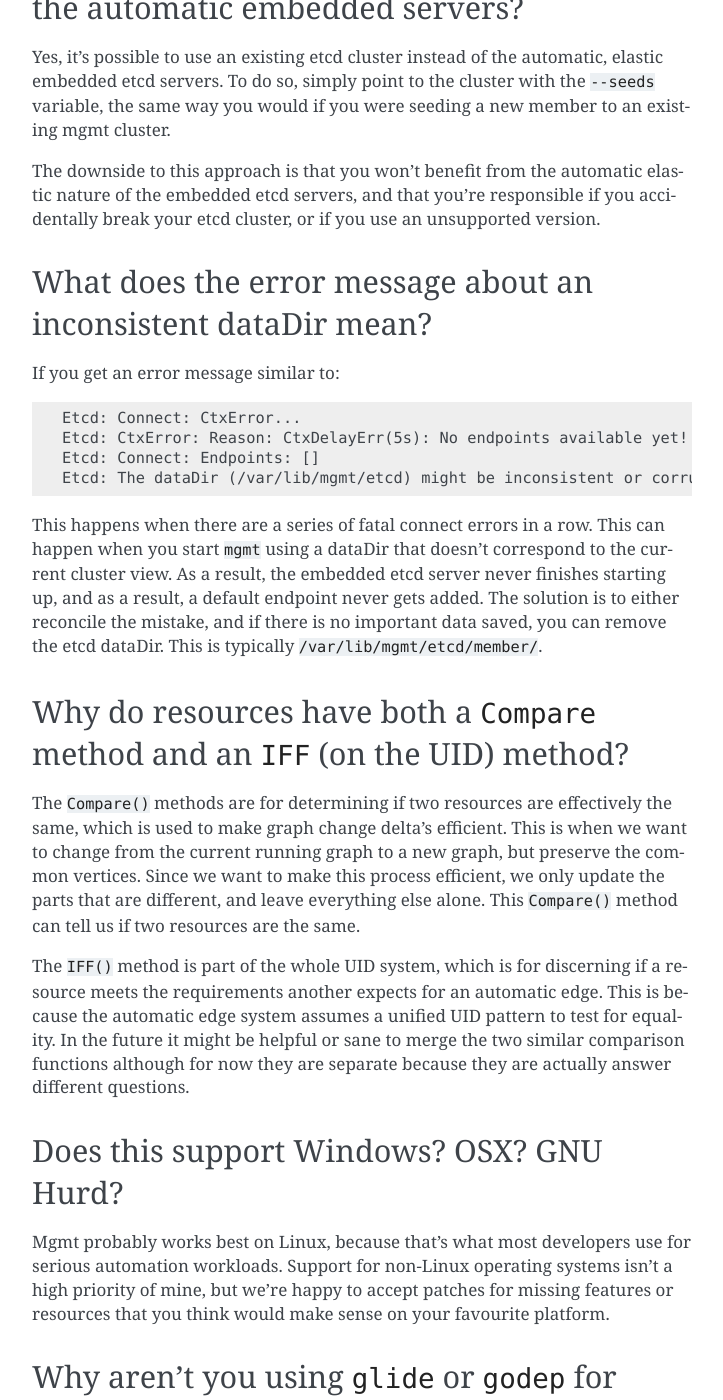
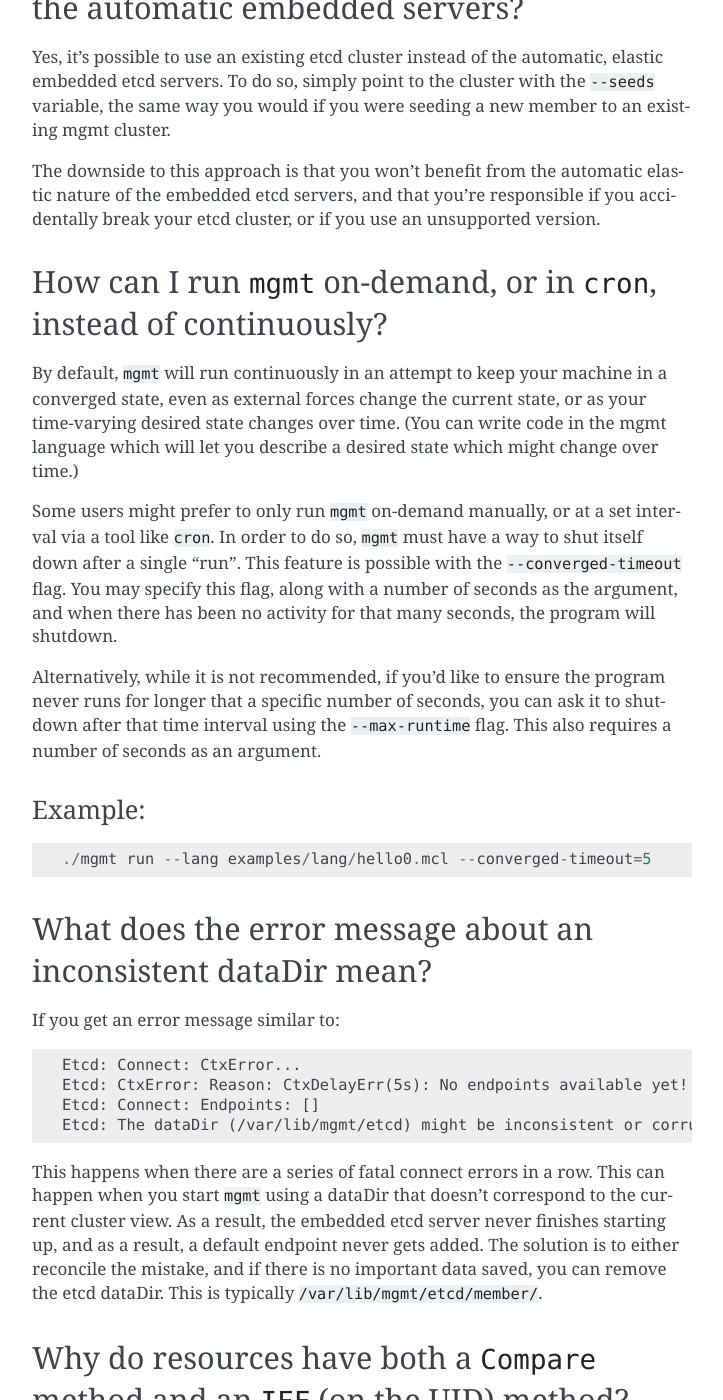
Before and after one commit to purpleidea/mgmt, a Sphinx documentation site: the page built from docs/faq.md, in a window 1280 px wide and 1400 px high, scrolled down 1771 px. Shown: the whole window, without its empty margins (388-1111 px from the left). Built offline with Sphinx 7.4.7, drawn with Linux system fonts in a browser that asks for light colours; some of the changed text lies outside the part shown.

Commit message:
docs: Add an entry to the faq about converged timeouts

````diff
--- a/docs/faq.md
+++ b/docs/faq.md
@@ -76,6 +76,31 @@ an existing mgmt cluster.
 The downside to this approach is that you won't benefit from the automatic
 elastic nature of the embedded etcd servers, and that you're responsible if you
 accidentally break your etcd cluster, or if you use an unsupported version.
+
+### How can I run `mgmt` on-demand, or in `cron`, instead of continuously?
+
+By default, `mgmt` will run continuously in an attempt to keep your machine in a
+converged state, even as external forces change the current state, or as your
+time-varying desired state changes over time. (You can write code in the mgmt
+language which will let you describe a desired state which might change over
+time.)
+
+Some users might prefer to only run `mgmt` on-demand manually, or at a set
+interval via a tool like `cron`. In order to do so, `mgmt` must have a way to
+shut itself down after a single "run". This feature is possible with the
+`--converged-timeout` flag. You may specify this flag, along with a number of
+seconds as the argument, and when there has been no activity for that many
+seconds, the program will shutdown.
+
+Alternatively, while it is not recommended, if you'd like to ensure the program
+never runs for longer that a specific number of seconds, you can ask it to
+shutdown after that time interval using the `--max-runtime` flag. This also
+requires a number of seconds as an argument.
+
+#### Example:
+```
+./mgmt run --lang examples/lang/hello0.mcl --converged-timeout=5
+```
 
 ### What does the error message about an inconsistent dataDir mean?
 
````
